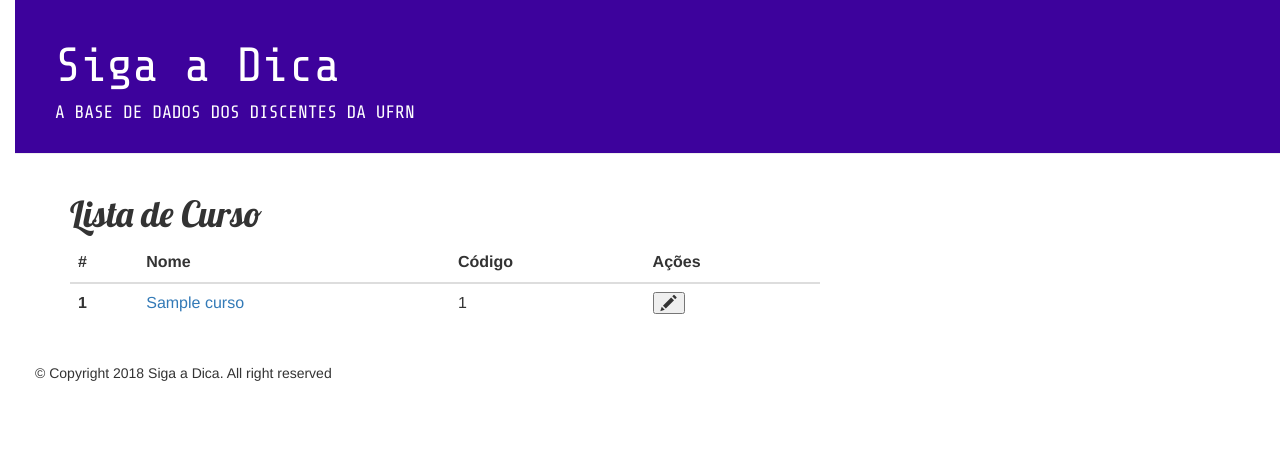
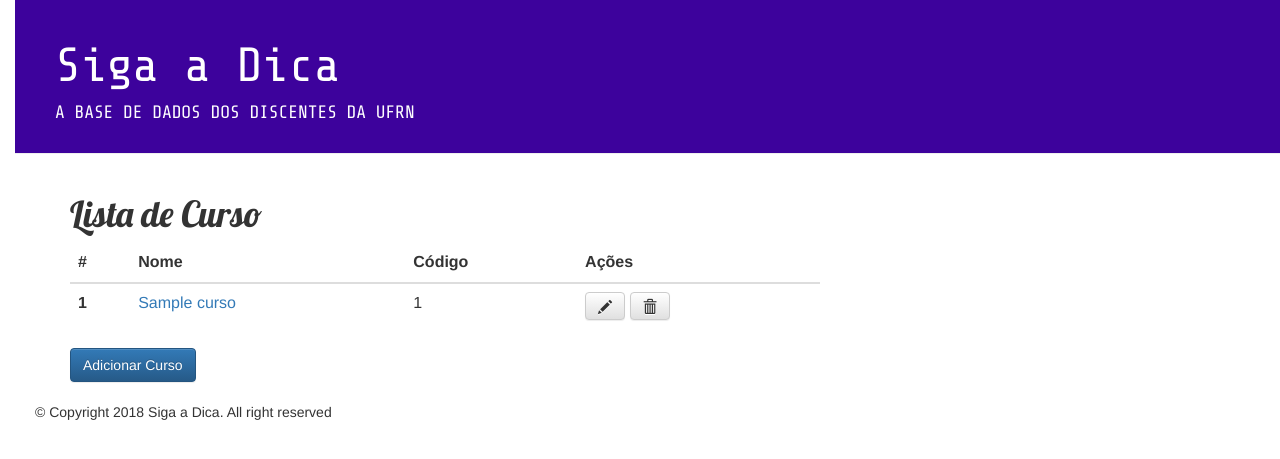
Before and after one commit to HemersonRafael/sigaadica_pdsoft, a Django app: page / in a window 1280 px wide. Shown: the top 459 px of the page. Run offline with Django 3.2, Linux system fonts and the light colour scheme; tables that the repository leaves empty hold one stand-in row (values such as "Sample post"); some libraries are stand-ins or nearby versions.

Commit message:
Novas telas e Departamento no Curso

```diff
--- a/home/forms.py
+++ b/home/forms.py
@@ -7,4 +7,4 @@ class CursoForm(forms.ModelForm):
 
     class Meta:
         model = Curso
-        fields = ('codigo', 'nome', 'ativo')
+        fields = ('codigo', 'nome', 'departamento', 'ativo')
--- a/home/models.py
+++ b/home/models.py
@@ -37,6 +37,8 @@ class Departamento(models.Model):
 class Curso(models.Model):
     codigo = models.IntegerField('codigo')
     nome = models.CharField('Nome', max_length=100)
+    departamento = models.ForeignKey(Departamento, verbose_name='Departamento', on_delete=models.CASCADE,
+            blank=True, null=True)
 
     ativo = models.BooleanField('Ativo', default=True)
     data_criacao = models.DateTimeField('Criado em', auto_now_add=True)
--- a/home/templates/site/base.html
+++ b/home/templates/site/base.html
@@ -21,9 +21,6 @@
     </head>
     <body>
         <div class="page-header">
-            {% if user.is_authenticated %}
-            <a href="{% url 'post_new' %}" class="top-menu"><span class="glyphicon glyphicon-plus"></span></a>
-            {% endif %}
             <h1><a href="/">Siga a Dica</a></h1>
             <h4>A BASE DE DADOS DOS DISCENTES DA UFRN</h4>
         </div>
--- a/home/templates/site/detalhar.html
+++ b/home/templates/site/detalhar.html
@@ -4,8 +4,8 @@
 {% block content %}
     <h1>Detalhes do Curso</h1>
     <div class="post">
+        <a class="btn btn-default" href="{% url 'editar' pk=curso.pk %}"><span class="glyphicon glyphicon-pencil"></span></a>
         <p>Nome: {{curso.nome}}</p>
-        <a class="btn btn-default" href="{% url 'editar' pk=curso.pk %}"><span class="glyphicon glyphicon-pencil"></span></a>
         <p>Código: {{ curso.codigo }}</p>
     </div>
 {% endblock %}
--- a/home/templates/site/index.html
+++ b/home/templates/site/index.html
@@ -17,9 +17,15 @@
                 <th scope="row">{{curso.pk}}</th>
                 <td><a href="{% url 'detalhar' pk=curso.pk %}">{{ curso.nome }}</a></td>
                 <td>{{curso.codigo}}</td>
-                <td><button><span class="glyphicon glyphicon-pencil"></span></button></td>
+                <td><a class="btn btn-default" href="{% url 'editar' pk=curso.pk %}">
+                    <span class="glyphicon glyphicon-pencil"></span>
+                </a>
+                <a class="btn btn-default" href="{% url 'remover' pk=curso.pk %}">
+                        <span class="glyphicon glyphicon-trash"></span>
+                    </a></td>
             </tr>
         {% endfor %}
     </tbody>
 </table>
+<a class="btn btn-primary" href="{% url 'criar' %}" role="button">Adicionar Curso</a>
 {% endblock %}
--- a/home/urls.py
+++ b/home/urls.py
@@ -5,5 +5,6 @@ urlpatterns = [
 	url(r'^$', views_geral.index, name = 'index'),
 	url(r'^criar/$', views_geral.criar, name = 'criar'),
 	url(r'^editar/(?P<pk>[0-9]+)/$', views_geral.editar, name = 'editar'),
+	url(r'^remover/(?P<pk>[0-9]+)/$', views_geral.remover, name = 'remover'),
 	url(r'^(?P<pk>[-\w]+)/$', views_geral.detalhar, name = 'detalhar'),
 ]
--- a/home/views_geral.py
+++ b/home/views_geral.py
@@ -39,5 +39,6 @@ def detalhar(request, pk):
     return render(request, 'site/detalhar.html', {'curso': curso})
 
 def remover(request, pk):
-    Curso.objects.delete(pk=pk)
+    curso = Curso.objects.get(pk=pk)
+    curso.delete()
     return redirect('index')
```
Also changed, not shown: home/admin.py (+7 -1 lines), home/migrations/0002_auto_20181213_0416.py (added), home/migrations/0003_auto_20181213_0417.py (added).
